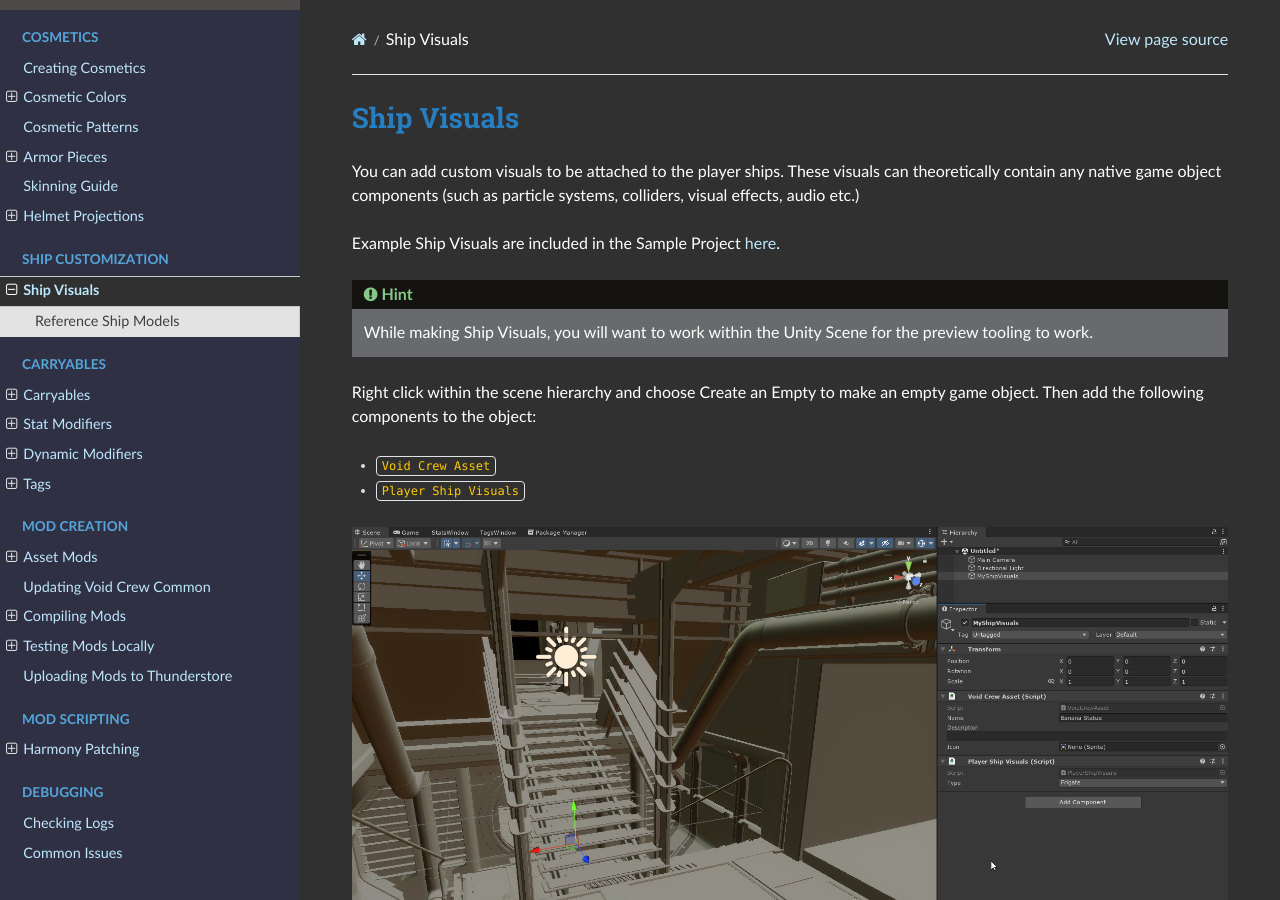
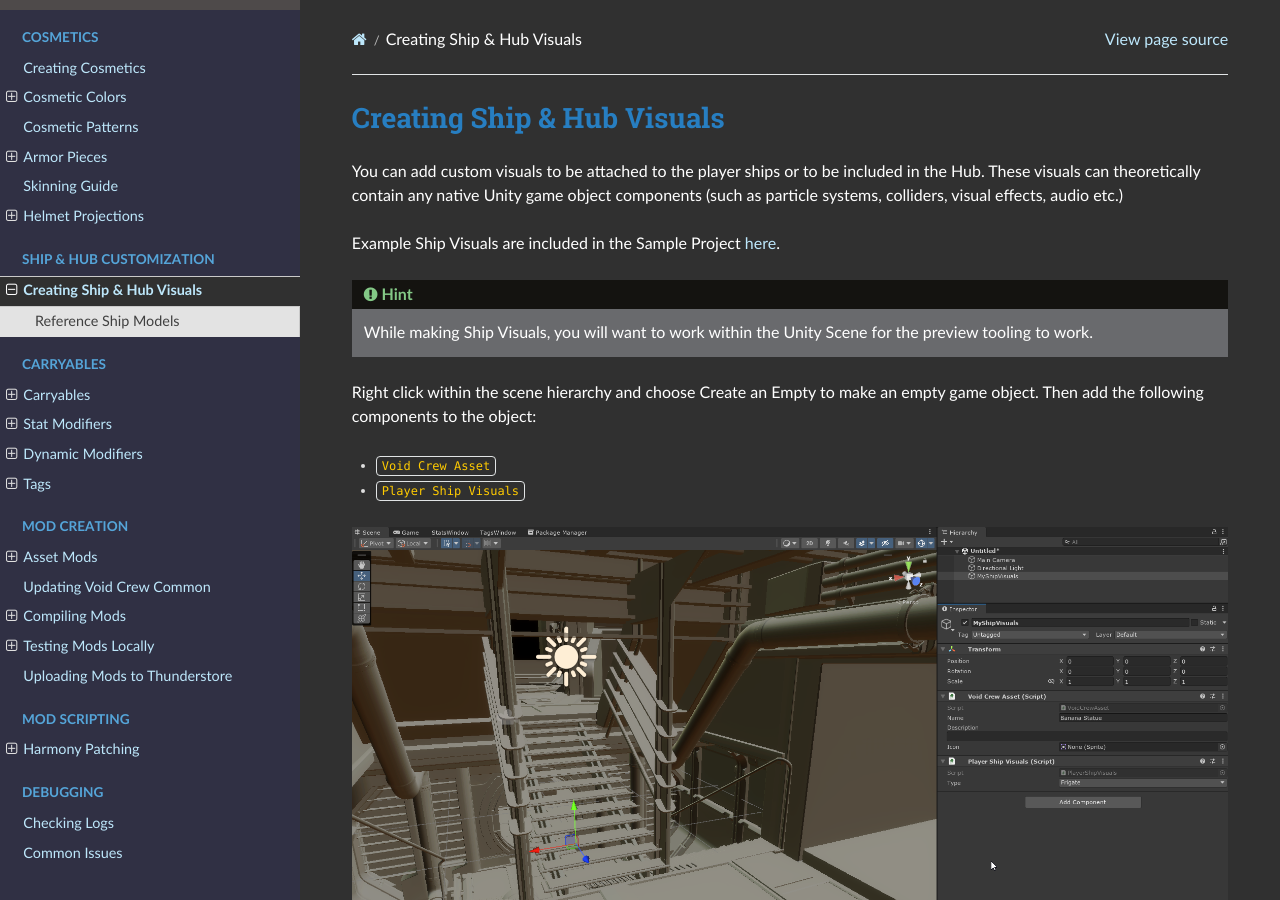
Before and after one commit to HutlihutGames/void_crew_modding_documentation, a Sphinx documentation site: the page built from Docs/ShipCustomization/ShipAndHubVisuals.md, in a window 1280 px wide and 900 px high. Built offline with Sphinx 7.4.7 and the Read the Docs theme 3.1.0, drawn with Linux system fonts in a browser that asks for light colours.

Commit message:
Chapter renaming to also mention hub

```diff
--- a/Docs/ShipCustomization/ShipVisuals.md
+++ b/Docs/ShipCustomization/ShipAndHubVisuals.md
@@ -1,6 +1,6 @@
-# Ship Visuals
-You can add custom visuals to be attached to the player ships.
-These visuals can theoretically contain any native game object components (such as particle systems, colliders, visual effects, audio etc.)
+# Creating Ship & Hub Visuals
+You can add custom visuals to be attached to the player ships or to be included in the Hub.
+These visuals can theoretically contain any native Unity game object components (such as particle systems, colliders, visual effects, audio etc.)
 
 Example Ship Visuals are included in the Sample Project [here](https://github.com/HutlihutGames/void_crew_mods_sample/tree/master/Assets/Mods/ShipVisuals).
 
```
Also changed, not shown: Docs/index.md (+3 -3 lines).
